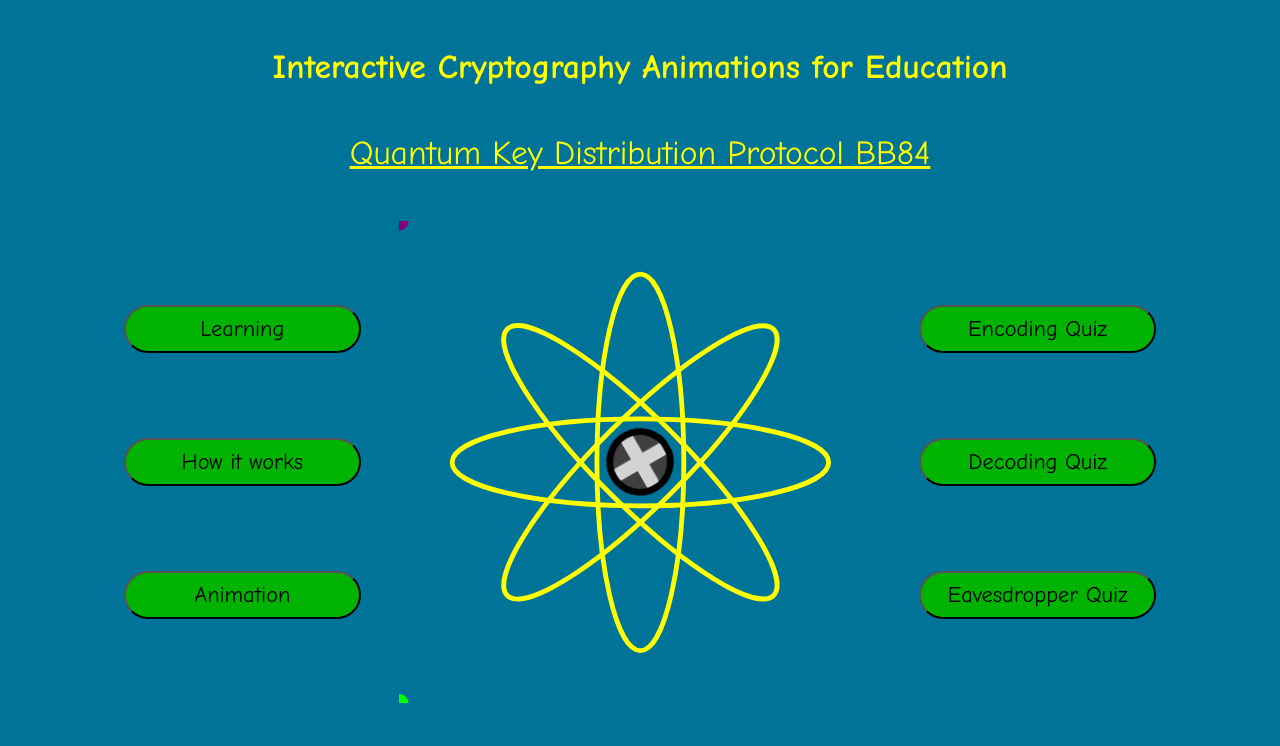
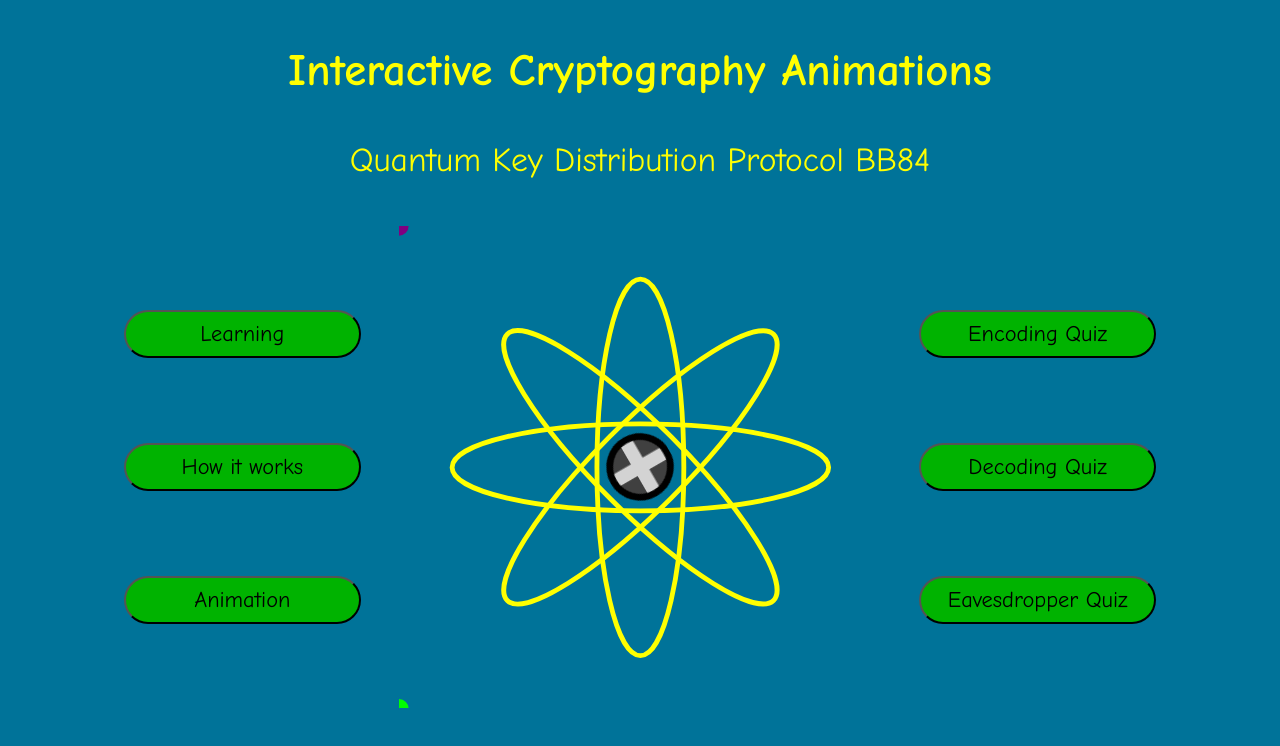
Before and after one commit to andreicomsc/Interactive-Cryptography-Animations, a plain HTML site: page html/index.html in a window 1280 px wide. Shown: the top 746 px of the page. Drawn offline with Linux system fonts and the light colour scheme.

Commit message:
removed titles underline

```diff
--- a/css/animation.css
+++ b/css/animation.css
@@ -113,7 +113,7 @@ svg {
 #sender,
 #receiver {
   color: yellow;
-  text-decoration: underline;
+  /*text-decoration: underline;*/
 }
 
 #title {
--- a/css/decoding.css
+++ b/css/decoding.css
@@ -68,7 +68,7 @@ svg {
 
 #title {
   color: yellow;
-  text-decoration: underline;
+  /*text-decoration: underline;*/
   font-weight: bold;
 }
 
--- a/css/eavesdropper.css
+++ b/css/eavesdropper.css
@@ -70,6 +70,11 @@ svg {
 #sender,
 #receiver {
   color: yellow;
+  /*text-decoration: underline;*/
+}
+
+#sender,
+#receiver {
   text-decoration: underline;
 }
 
--- a/css/encoding.css
+++ b/css/encoding.css
@@ -68,7 +68,7 @@ svg {
 
 #title {
   color: yellow;
-  text-decoration: underline;
+  /*text-decoration: underline;*/
   font-weight: bold;
 }
 
--- a/css/index.css
+++ b/css/index.css
@@ -42,7 +42,7 @@ svg {
 }
 
 #subTitle {
-  text-decoration: underline;
+  /*text-decoration: underline;*/
   color: yellow;
 }
 
--- a/css/info.css
+++ b/css/info.css
@@ -78,7 +78,7 @@ svg {
 
 #title {
   color: yellow;
-  text-decoration: underline;
+  /*text-decoration: underline;*/
   font-weight: bold;
 }
 
--- a/css/input.css
+++ b/css/input.css
@@ -67,7 +67,7 @@ svg {
 
 #title {
   color: yellow;
-  text-decoration: underline;
+  /*text-decoration: underline;*/
   font-weight: bold;
 }
 
--- a/css/light.css
+++ b/css/light.css
@@ -68,7 +68,7 @@ svg {
 
 #title {
   color: yellow;
-  text-decoration: underline;
+  /*text-decoration: underline;*/
   font-weight: bold;
 }
 
--- a/html/index.html
+++ b/html/index.html
@@ -14,7 +14,7 @@
   <!-- maintains a constant height/width ratio for all enclosing elements -->
   <div id="enclosure">
     <!-- header -->
-    <div id="title" class="header3">Interactive Cryptography Animations for Education</div>
+    <div id="title" class="header4">Interactive Cryptography Animations</div>
     <div id="subTitle" class="header3">Quantum Key Distribution Protocol BB84</div>
     <!-- middle section, main content -->
     <div id="contentContainer">
--- a/js/index.js
+++ b/js/index.js
@@ -21,6 +21,7 @@ export function adjustBodyAndFontSizes() {
   let headers1 = document.querySelectorAll('.header1');
   let headers2 = document.querySelectorAll('.header2');
   let headers3 = document.querySelectorAll('.header3');
+  let headers4 = document.querySelectorAll('.header4');
   let headers5 = document.querySelectorAll('.header5');
   let headers10 = document.querySelectorAll('.header10');
   let baseFontMinus = document.querySelectorAll('.baseFontMinus');
@@ -34,6 +35,9 @@ export function adjustBodyAndFontSizes() {
   });
   headers3.forEach(function(header) {
     header.style.fontSize = adjustedFontSize * 3 + 'px';
+  });
+  headers4.forEach(function(header) {
+    header.style.fontSize = adjustedFontSize * 4 + 'px';
   });
   headers5.forEach(function(header) {
     header.style.fontSize = adjustedFontSize * 5 + 'px';
```
